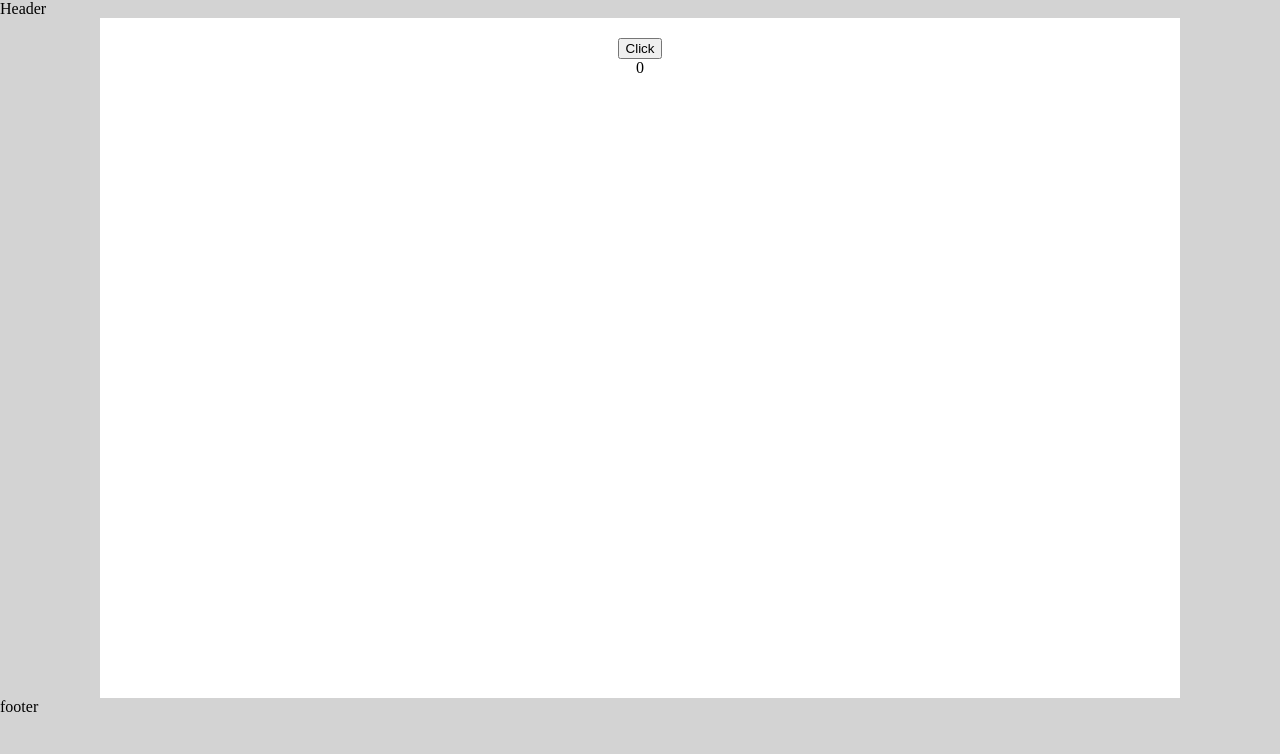
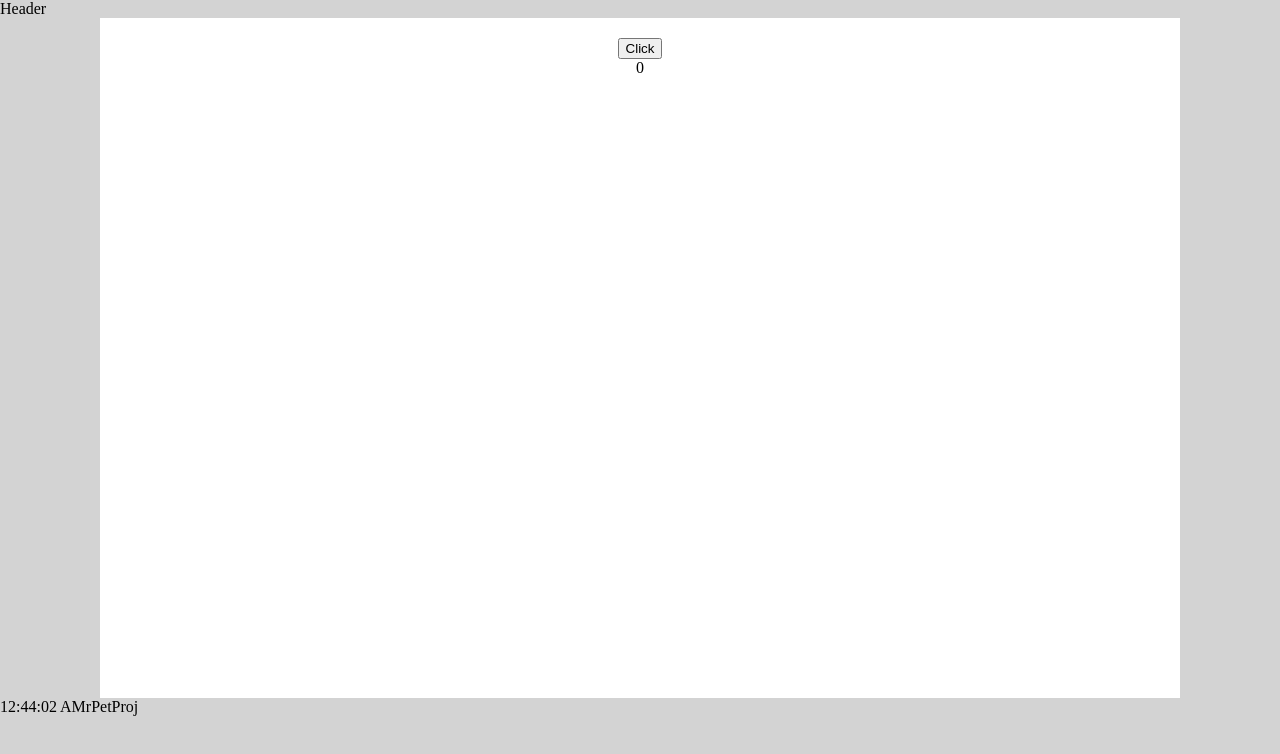
Before and after one commit to gorokhovPavel/rPetProj, a React (Create React App) app: page / in a window 1280 px wide. Shown: the top 754 px of the page. Built offline with nearby package versions, Linux system fonts and the light colour scheme.

Commit message:
add class component

```diff
--- a/src/components/App.js
+++ b/src/components/App.js
@@ -1,14 +1,18 @@
 import React from 'react'
 import Content from '../components/Main/Content/index'
-import Footer from '../components/Main/Footer/index'
+import Footer from '../components/Main/Footer/index.jsx'
 import Header from '../components/Main/Header/index'
 
 function App() {
+  const footObj = {
+    date: new Date().toLocaleTimeString(),
+    name: 'rPetProj',
+  }
   return (
     <>
       <Header />
       <Content />
-      <Footer />
+      <Footer footerObj={footObj} />
     </>
   )
 }
--- a/src/components/Main/Footer/index.jsx
+++ b/src/components/Main/Footer/index.jsx
@@ -1,10 +1,18 @@
-import React from 'react'
+import React, {Component} from 'react'
 import './style.css'
 
-function Footer(){
-    return <>
-        <div>footer</div>
-    </>
+export default class Footer extends Component {
+    constructor(props){
+        super(props);
+        const {footerObj} = props;
+        this.state = footerObj
+    }
+    render(){
+        return <>
+            <div class='absolute footerDiv'>
+                <span class='left'>{this.state.date}</span>
+                <span class='right'>{this.state.name}</span>
+            </div>
+        </>
+    }
 }
-
-export default Footer
--- a/src/components/Main/Footer/style.css
+++ b/src/components/Main/Footer/style.css
@@ -0,0 +1,3 @@
+.footerDiv{
+    border : 1;
+}
--- a/src/index.css
+++ b/src/index.css
@@ -5,3 +5,9 @@ body {
 .absolute {
   width : 100%;
 }
+.left{
+  text-align: left;
+}
+.right{
+  text-align: right;
+}
```
